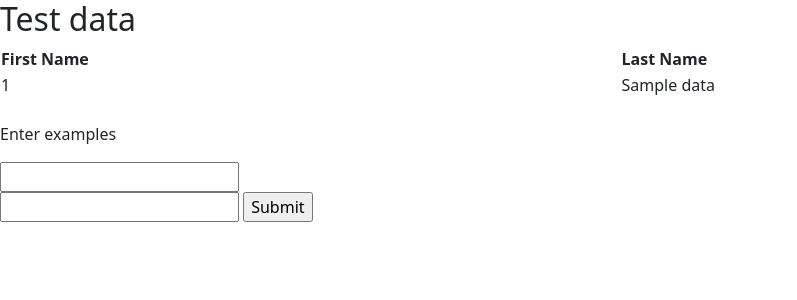
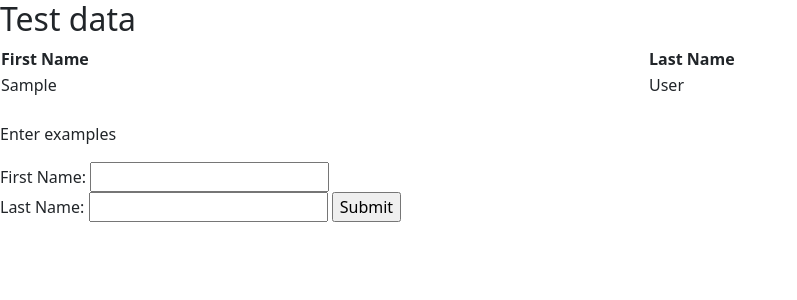
Before and after one commit to Kieran-raj/PythonAPI, a Flask app: template api/templates/test_data.html in a window 1280 px wide. Shown: the top 300 px of the page, without its empty margins (0-797 px from the left). Run offline with Flask 2, Linux system fonts and the light colour scheme; the template is opened without the code that fills it: most values are stand-ins (such as "Sample title", 1, 10 or a date in 2020).

Commit message:
manipulating test data set

```diff
--- a/api/app.py
+++ b/api/app.py
@@ -2,7 +2,8 @@ import os
 import pymysql
 from flask import Flask
 from api import db
-from api.expenses.endpoints import bp
+from api.expenses.endpoints import bp as expenses_blueprint
+from api.examples.endpoints import bp as examples_blueprint
 
 
 def create_app(config="api.config"):
@@ -18,7 +19,8 @@ def create_app(config="api.config"):
     app.config['SQLALCHEMY_TRACK_MODIFICATIONS'] = True
 
     # Registering Blueprints
-    app.register_blueprint(bp)
+    app.register_blueprint(expenses_blueprint)
+    app.register_blueprint(examples_blueprint)
 
     # Registering and initialising database
 
--- a/api/templates/test_data.html
+++ b/api/templates/test_data.html
@@ -9,17 +9,19 @@
   </tr>
   {% for i in data %}
   <tr>
-    <td>{{ i[0] }}</td>
-    <td>{{ i[1] }}</td>
+    <td>{{ i["firstName"] }}</td>
+    <td>{{ i["lastName"] }}</td>
   </tr>
   {% endfor %}
 </table>
 <br>
 <p>Enter examples</p>
-<form method="post" , action='/expenses/test_data'>
+<form method="post" , action='/testing/test_data'>
+  <label for="firstName">First Name:</label>
   <input type='text' id='firstName' , name='firstName'>
   <br>
-  <input type='float' id='lastName' , name='lastName'>
+  <label for="lastName">Last Name:</label>
+  <input type='text' id='lastName' , name='lastName'>
   <input type='submit' value="Submit">
 </form>
 {% endblock %}
```
Also changed, not shown: api/expenses/endpoints.py (+0 -12 lines), 1 other file.
